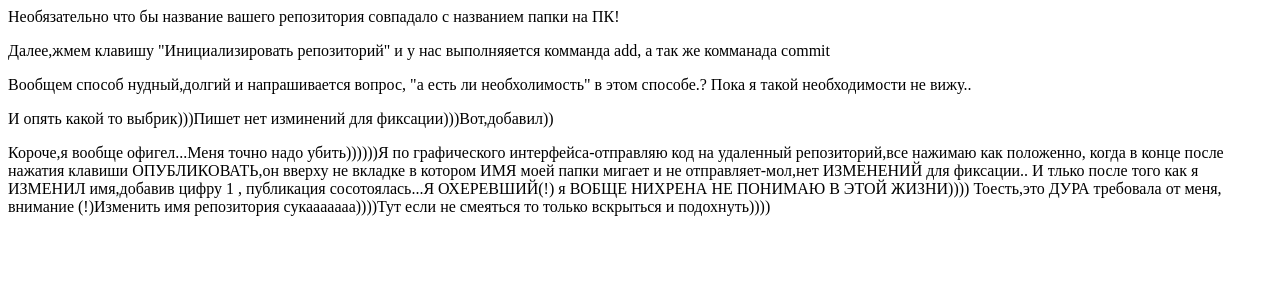
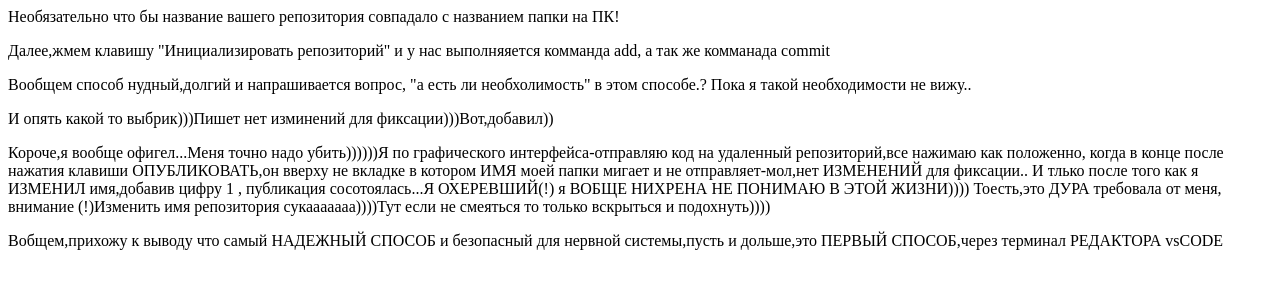
Before and after one commit to Amir369-I/Kombin.SP31, a plain HTML site: page index.html in a window 1280 px wide. Drawn offline with Linux system fonts and the light colour scheme.

Commit message:
Терминал редактора-НАДЕЖНЫЙ способ

```diff
--- a/index.html
+++ b/index.html
@@ -15,7 +15,9 @@
 И тлько после того как я ИЗМЕНИЛ имя,добавив цифру 1 , публикация сосотоялась...Я ОХЕРЕВШИЙ(!) я ВОБЩЕ НИХРЕНА НЕ ПОНИМАЮ В ЭТОЙ ЖИЗНИ))))
 Тоесть,это ДУРА требовала от меня, внимание (!)Изменить имя репозитория сукааааааа))))Тут если не смеяться то только вскрыться и подохнуть))))
 
-
+<p>Вобщем,прихожу к выводу что самый НАДЕЖНЫЙ СПОСОБ и безопасный для нервной системы,пусть и дольше,это ПЕРВЫЙ СПОСОБ,через терминал РЕДАКТОРА
+    vsCODE
+</p>
 
 </body>
 </html>
```
